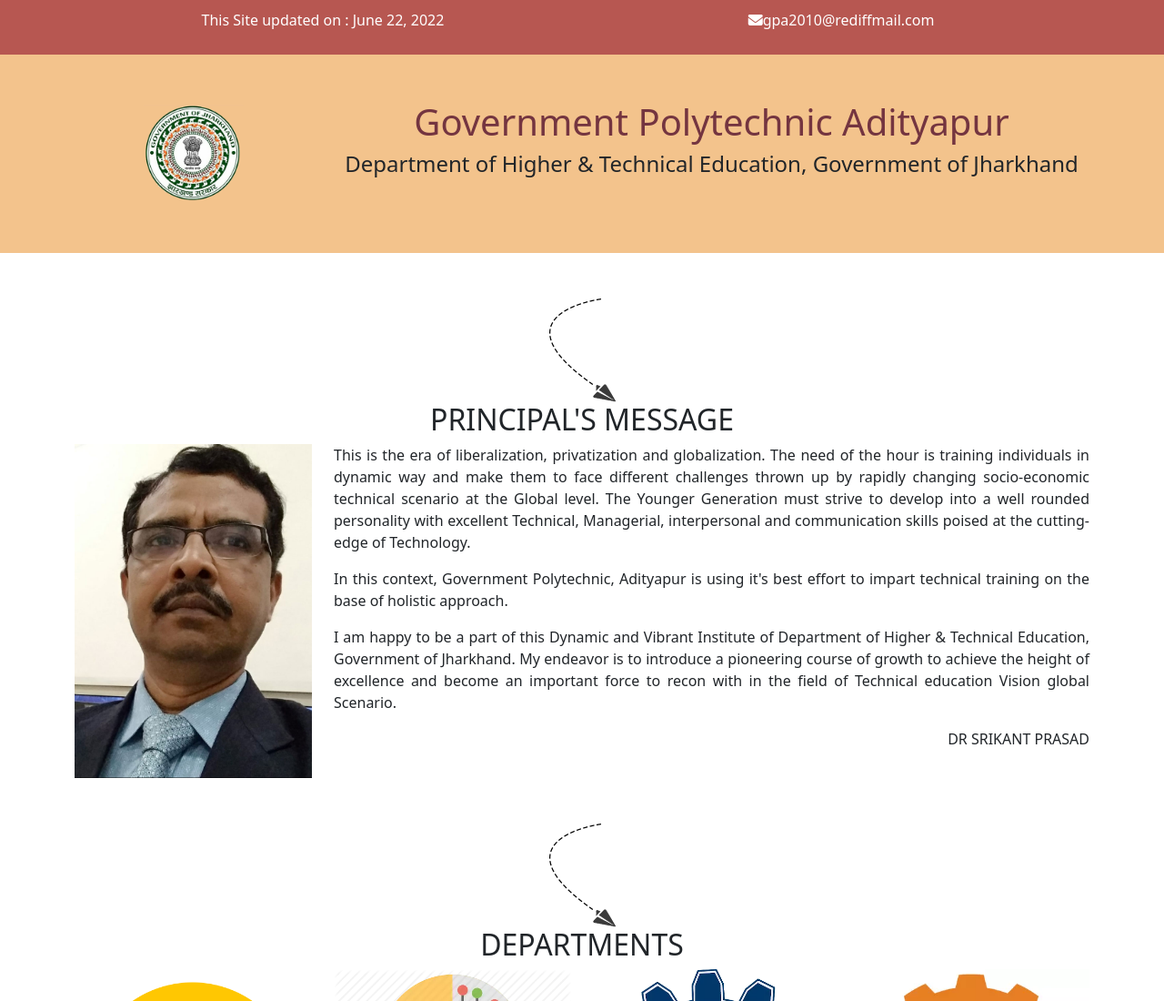
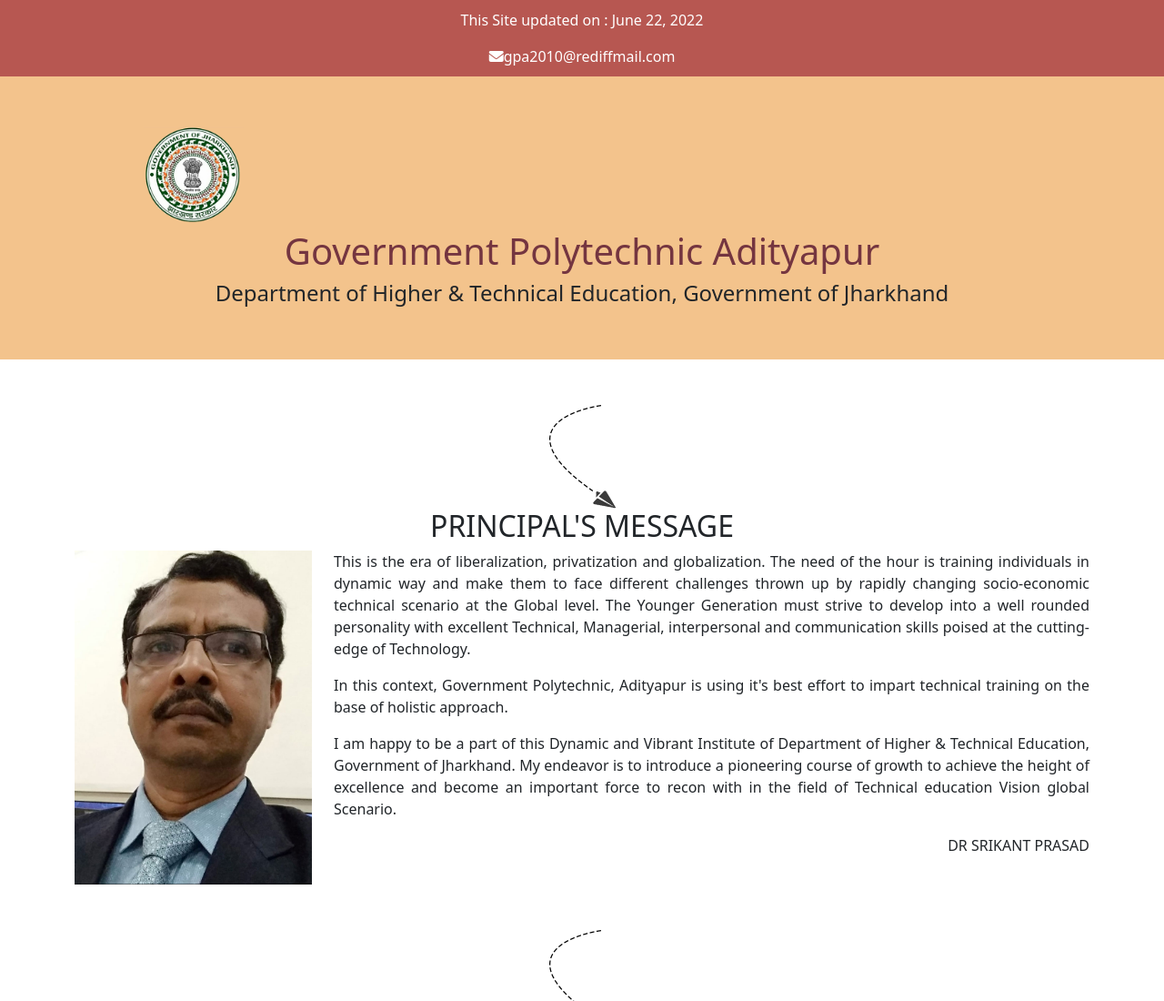
Before and after one commit to SushmaKumari777/23jun, a plain HTML site: page index.html in a window 1280 px wide. Shown: the top 1100 px of the page at 91% size. Drawn offline with nearby package versions, Linux system fonts and the light colour scheme.

Commit message:
Update index.html

```diff
--- a/index.html
+++ b/index.html
@@ -15,10 +15,10 @@
 <header class="toparea">
     <div class="container">
         <div class="row">
-            <div class="col">
+            <div class="col-mid-6 col-12">
                 <p>This Site updated on : June 22, 2022</p>
             </div>
-            <div class="col">
+            <div class="col-mid-6 col-12">
                 <i class="fa fa-envelope"></i>gpa2010@rediffmail.com
 
             </div>
@@ -28,10 +28,10 @@
 <section class="logoarea">
     <div class="container">
         <div class="row">
-            <div class="col-3">
+            <div class="col-md-3 col-12">
                 <img src="logo.png" alt="">
             </div>
-            <div class="col-9">
+            <div class="col-mid-9 col-12">
                 <h1>Government Polytechnic Adityapur</h1>
                 <h4>Department of Higher & Technical Education, Government of Jharkhand</h4>
             </div>
```
